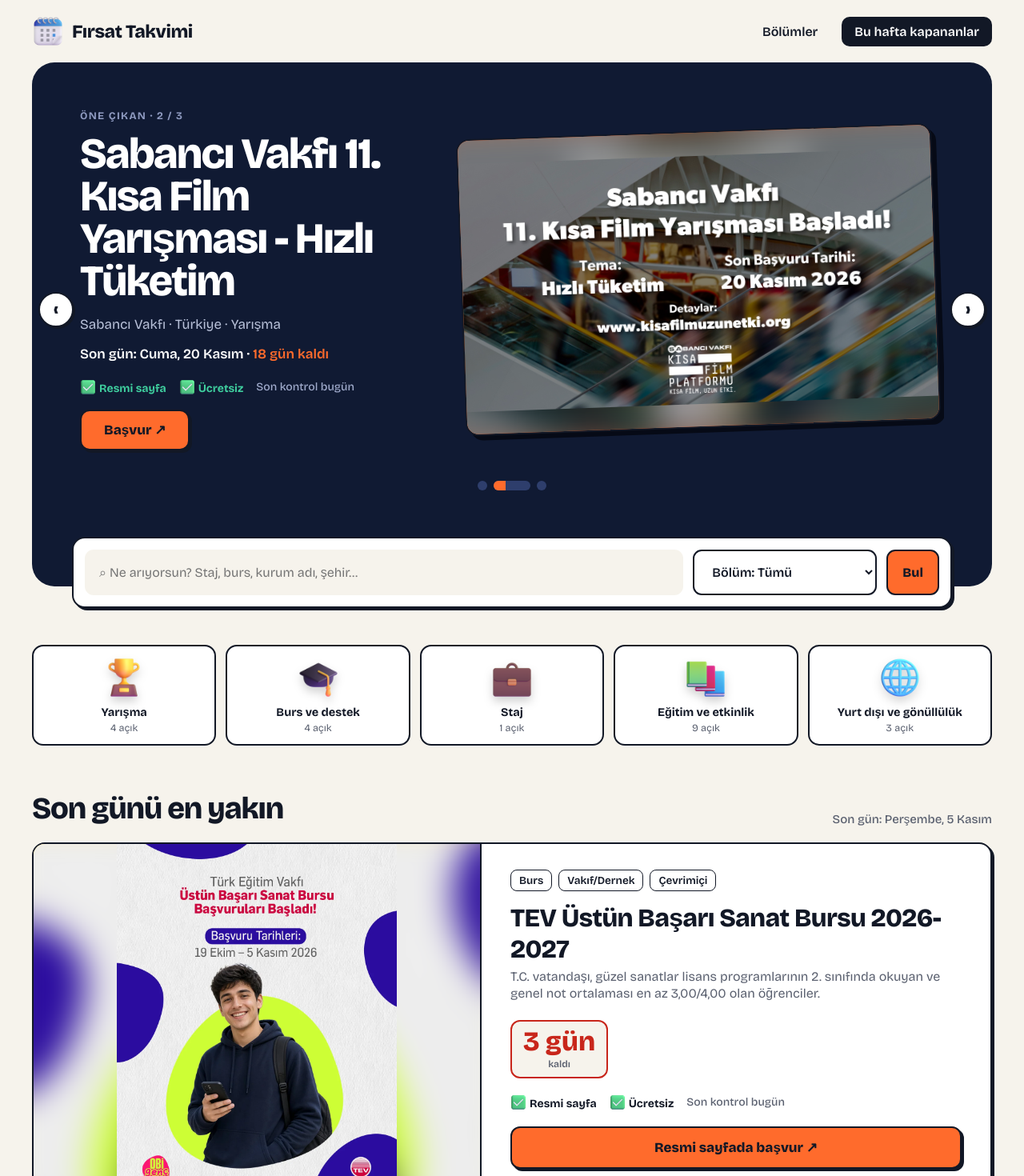
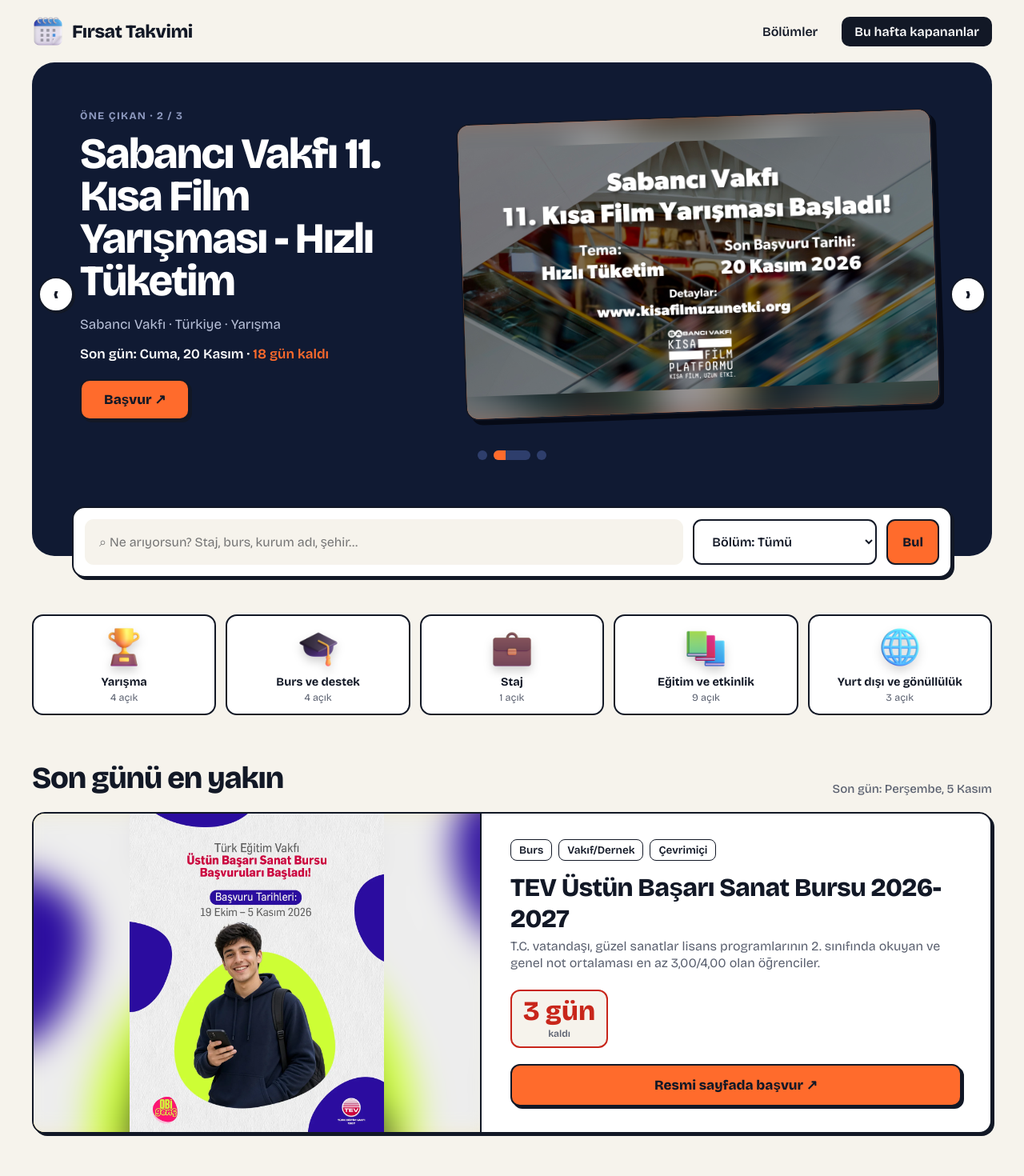
Before and after one commit to AlptekinZengin/Firsat-Takvimi, a Next.js app: page / in a window 1280 px wide. Shown: the top 1470 px of the page at 80% size. Built offline with nearby package versions, Linux system fonts and the light colour scheme.

Commit message:
Kartlar: "Resmi sayfa / Ucretsiz / Son kontrol" satiri kaldirildi
Alptekin istegiyle guven satiri kartlardan, vitrinden ve liste
satirindaki "kontrol" ekinden kaldirildi; dugme ustune bosluk eklendi.

Co-Authored-By: Claude Opus 5.5 <noreply@anthropic.com>

```diff
--- a/app/IlanKarti.tsx
+++ b/app/IlanKarti.tsx
@@ -14,24 +14,6 @@ export const bolumSunumlari: Record<string, BolumSunumu> = {
   "etkinlik-zirve": { ad: "Etkinlik", nesne: "mikrofon", renk: "pem" },
   "gonulluluk-genclik": { ad: "Gönüllülük", nesne: "kalp", renk: "nane" },
 };
-
-export function kontrolYaz(ilan: IlanGorunur, bugun: string) {
-  if (!ilan.son_kontrol) return null;
-  const fark = gunFarki(bugun, ilan.son_kontrol);
-  if (fark === 0) return "bugün";
-  if (fark === 1) return "dün";
-  return fark > 1 ? `${fark} gün önce` : tarihYaz(ilan.son_kontrol);
-}
-
-export function GuvenSatiri({ kontrol }: { kontrol: string | null }) {
-  return (
-    <div className="gv">
-      <span><img src="/3d/tik.png" alt="" />Resmi sayfa</span>
-      <span><img src="/3d/tik.png" alt="" />Ücretsiz</span>
-      {kontrol && <span className="s">Son kontrol {kontrol}</span>}
-    </div>
-  );
-}
 
 export function Basvur({ ilan, buyuk = false }: { ilan: IlanGorunur; buyuk?: boolean }) {
   return (
@@ -52,7 +34,6 @@ type IlanKartiProps = {
 export function IlanKarti({ ilan, bugun, bicim, id }: IlanKartiProps) {
   const bolum = bolumSunumlari[ilan.bolum];
   const kalan = gunFarki(ilan.son_basvuru, bugun);
-  const kontrol = kontrolYaz(ilan, bugun);
   const renk = { background: `var(--${bolum.renk})` };
   const kimler = ilan.kimler + (
     ilan.on_lisans && !ilan.kimler.toLocaleLowerCase("tr").includes("ön lisans")
@@ -90,7 +71,7 @@ export function IlanKarti({ ilan, bugun, bicim, id }: IlanKartiProps) {
         </div>
         <div className="son-tarih">
           <time dateTime={ilan.son_basvuru}>{kisaTarih}</time>
-          <small>{kalan} gün kaldı{kontrol && ` · kontrol ${kontrol}`}</small>
+          <small>{kalan} gün kaldı</small>
         </div>
         <Basvur ilan={ilan} />
       </article>
@@ -149,7 +130,6 @@ export function IlanKarti({ ilan, bugun, bicim, id }: IlanKartiProps) {
             <div><b>{kalan} gün</b><span>kaldı</span></div>
           </div>
         )}
-        <GuvenSatiri kontrol={kontrol} />
         <Basvur ilan={ilan} buyuk={buyuk} />
       </div>
     </article>
--- a/app/Vitrin.tsx
+++ b/app/Vitrin.tsx
@@ -3,7 +3,7 @@
 import { useEffect, useRef, useState } from "react";
 import type { IlanGorunur } from "@/lib/ilan-sema";
 import { gunFarki } from "@/lib/tarih";
-import { Basvur, GuvenSatiri, bolumSunumlari, kontrolYaz } from "./IlanKarti";
+import { Basvur, bolumSunumlari } from "./IlanKarti";
 import { gunEkle } from "./ilan-gruplari";
 
 type VitrinProps = { ilanlar: IlanGorunur[]; bugun: string };
@@ -155,7 +155,6 @@ export function Vitrin({ ilanlar, bugun }: VitrinProps) {
                   <p className="son">
                     Son gün: {sonGunYaz(ilan.son_basvuru, bugun)} · <em>{kalanYaz(kalan)}</em>
                   </p>
-                  <GuvenSatiri kontrol={kontrolYaz(ilan, bugun)} />
                   <Basvur ilan={ilan} />
                 </div>
                 <div className="afis gorselli vt-afis" style={{ background: `var(--${bolum.renk})` }}>
--- a/app/globals.css
+++ b/app/globals.css
@@ -59,8 +59,6 @@ nav { display: flex; align-items: center; justify-content: space-between; min-he
 .vt-ily .alt { font-size: 17px; margin-top: 16px; }
 .vt-ily .son { font-size: 17px; font-weight: 600; color: white; margin-top: 12px; }
 .vt-ily .son em { font-style: normal; color: var(--tur); }
-.vt-ily .gv { margin-top: 18px; color: var(--nane); }
-.vt-ily .gv .s { color: #9FAACB; }
 .vt-ily .btn { display: inline-block; margin-top: 18px; padding: 13px 28px; }
 .vt-afis.afis { aspect-ratio: 16 / 10; border: 2px solid var(--m); border-radius: 16px; box-shadow: 6px 6px 0 #060A16; transform: rotate(-2deg); }
 .vt-ok { position: absolute; top: calc(50% - 40px); width: 44px; height: 44px; border-radius: 50%; background: white; color: var(--m); border: 2px solid var(--m); box-shadow: 2px 2px 0 var(--m); font-size: 24px; font-weight: 800; line-height: 1; padding: 0 0 3px; z-index: 2; }
@@ -140,9 +138,6 @@ h3 { overflow-wrap: anywhere; }
 .etk span { border: 1.5px solid var(--m); border-radius: 8px; padding: 4px 10px; font-size: 13.5px; font-weight: 600; }
 
 .kim { font-size: 14px; margin-top: 8px; line-height: 1.35; }
-.gv { display: flex; gap: 16px; font-size: 14px; font-weight: 700; margin-top: 20px; align-items: center; flex-wrap: wrap; }
-.gv img { width: 20px; vertical-align: -4px; margin-right: 4px; }
-.gv .s { color: var(--g); font-weight: 500; }
 .btn { display: block; background: var(--tur); color: var(--m); border: 2px solid var(--m); border-radius: 12px; font-weight: 800; font-size: 17px; padding: 14px; text-align: center; box-shadow: 3px 3px 0 var(--m); }
 .btn:hover { background: var(--sari); }
 .son-tarih { font-size: 14px; }
@@ -150,16 +145,15 @@ h3 { overflow-wrap: anywhere; }
 
 
 
-.one .gv { margin: 20px 0; }
 .one .btn { margin-top: auto; }
+.one .geri { margin-bottom: 20px; }
+.kart .kim { margin-bottom: 16px; }
 .izg { display: grid; grid-template-columns: repeat(3, minmax(0, 1fr)); gap: 26px; }
 .kart { background: white; overflow: hidden; display: flex; flex-direction: column; }
 .kart .afis { height: 200px; flex-shrink: 0; border-bottom: 2px solid var(--m); padding: 22px; }
 .kart .bilgi { padding: 18px 20px 20px; display: flex; flex-direction: column; flex: 1; }
 .kart h3 { font-size: 20px; font-weight: 800; letter-spacing: -.01em; }
 .kart .d { font-size: 14.5px; margin-top: 3px; }
-.kart .gv { font-size: 13px; margin: 16px 0; gap: 12px; }
-.kart .gv img { width: 17px; }
 .kart .afis .u { opacity: .75; }
 
 .kart .btn { margin-top: auto; font-size: 15px; padding: 11px; }
```
